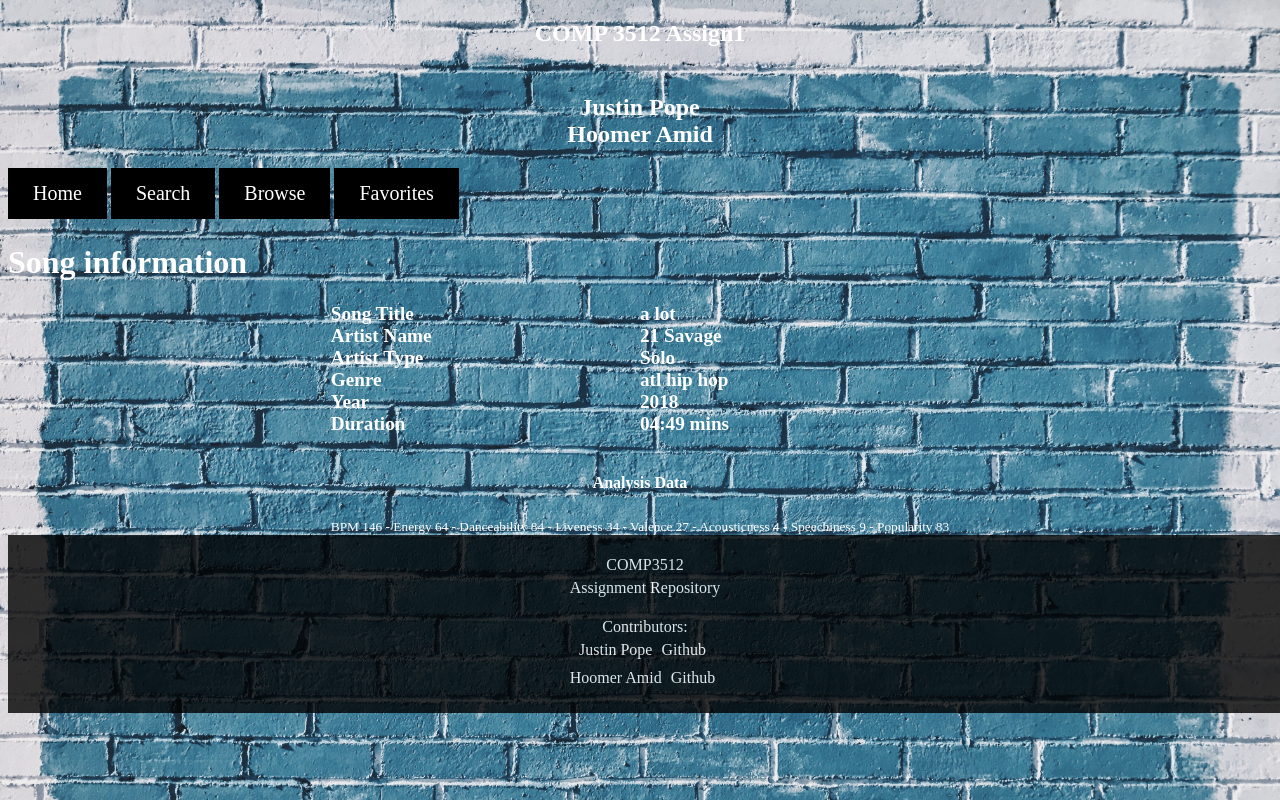
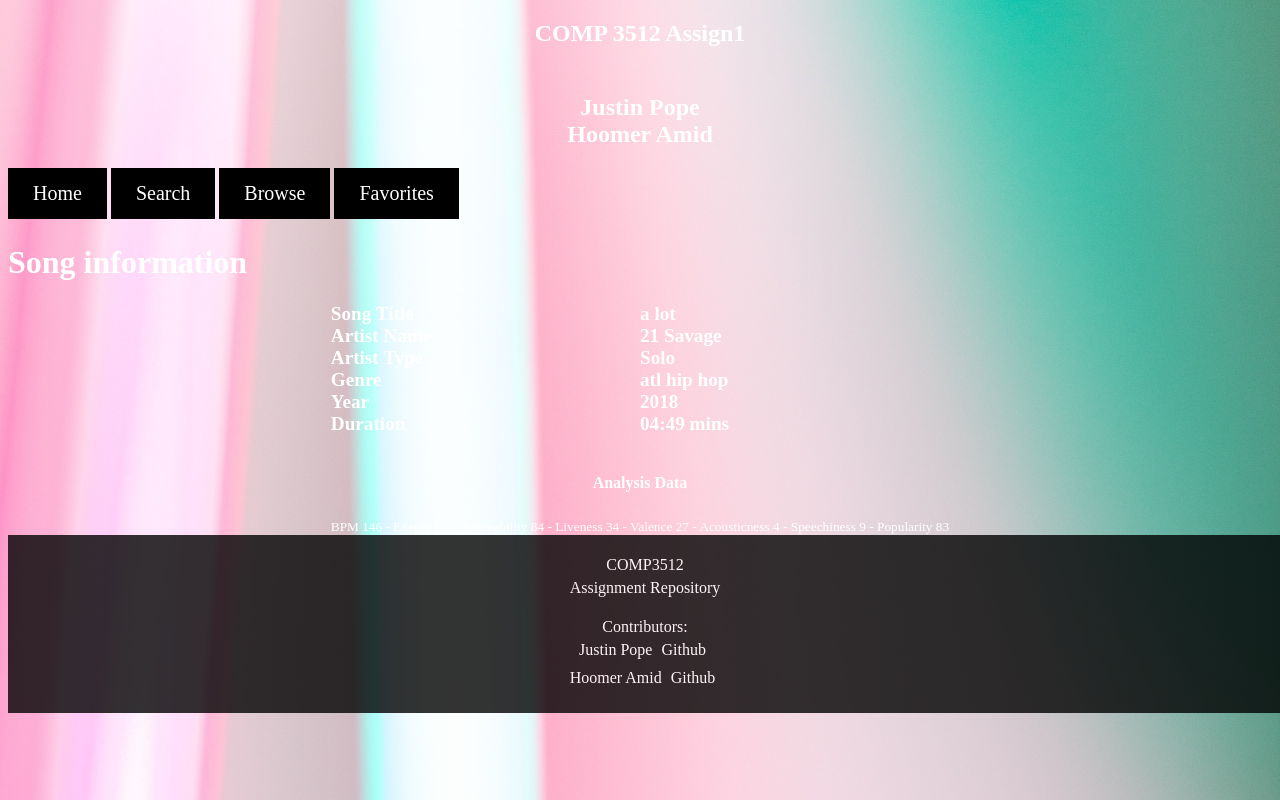
Before and after one commit to jpope229/Comp3512f2022Asg1, a PHP site: page /single-page.php?ID=1001 in a window 1280 px wide. Run offline with PHP 8.4, Linux system fonts and the light colour scheme; data comes from the database, SQL or seed files in the repository; some libraries are stand-ins or nearby versions.

Commit message:
formatting

```diff
--- a/css/single-page.css
+++ b/css/single-page.css
@@ -7,7 +7,7 @@
 }
 
 body {
-    background-image: url('../images/patrick-tomasso-QMDap1TAu0g-unsplash.jpg');
+    background-image: url('../images/karl-hornfeldt-i4UcdpKoA9c-unsplash.jpg');
     background-repeat: no-repeat;
     background-attachment: fixed;
     background-size: cover;
--- a/includes/dbHelper.inc.php
+++ b/includes/dbHelper.inc.php
@@ -53,13 +53,13 @@ function generateTopSongs()
         $pdo = new PDO(DBCONNSTRING);
         $pdo->setAttribute(PDO::ATTR_ERRMODE, PDO::ERRMODE_EXCEPTION);
         $result = $pdo->query($sql);
-        echo "<div class=" . "grid-item" . "><h3>Most Popular Songs</h3><ul>";
+        echo "<div class=" . "grid-item" . "><h3>Most Popular Songs</h3><ol>";
         $position = 1;
         foreach ($result as $row) {
             echo "<li>$position - $row[2] - <a href=" . "single-page.php?ID=" . "$row[0]" . ">$row[1]</a></li>";
             $position++;
         }
-        echo "</ul></div>";
+        echo "</ol></div>";
         $pdo = null;
     } catch (PDOException $e) {
         die($e->getMessage());
@@ -117,7 +117,7 @@ function generateAtTheClub()
         echo "<div class=" . "grid-item" . "><h3>At the Club</h3><ul>";
         foreach ($result as $row) {
             $clubRating = round($row[4]);
-            echo "<li>$row[2] - <a href=" . "single-page.php?ID=" . "$row[0]" . ">$row[1]</a> - Club Rating: $clubRating)</li>";
+            echo "<li>$row[2] - <a href=" . "single-page.php?ID=" . "$row[0]" . ">$row[1]</a> - Club Rating: $clubRating</li>";
         }
         echo "</ul></div>";
         $pdo = null;
```
